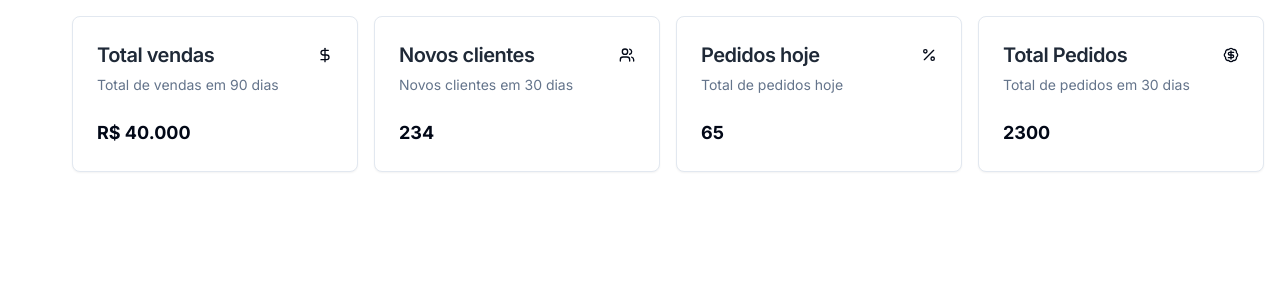
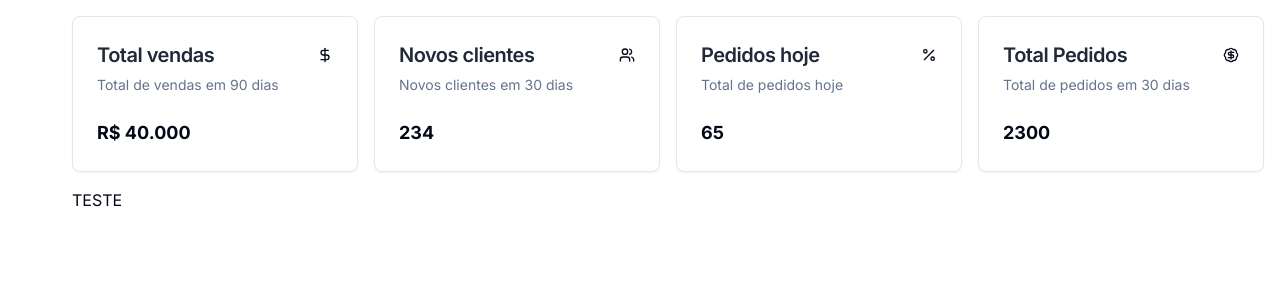
Before and after one commit to omartins-zs/dashboard-nextjs-shadcnui, a Next.js app: page / in a window 1280 px wide. Shown: the top 300 px of the page. Built offline with nearby package versions, Linux system fonts and the light colour scheme.

Commit message:
Criando e Importando o Component ChartOverview

```diff
--- a/src/app/page.tsx
+++ b/src/app/page.tsx
@@ -8,6 +8,7 @@ import {
   CardTitle,
 } from "@/components/ui/card";
 import { BadgeDollarSign, DollarSign, Percent, Users } from "lucide-react";
+import { ChartOverview } from "@/components/chart";
 export default function Home() {
   return (
     <main className="sm:ml-14 p-4">
@@ -72,6 +73,10 @@ export default function Home() {
           </CardContent>
         </Card>
       </section>
+
+      <section className="mt-4 flex flex-col md:flex-row gap-4">
+        <ChartOverview></ChartOverview>
+      </section>
     </main>
   );
 }
--- /dev/null
+++ b/src/components/chart/index.tsx
@@ -0,0 +1,7 @@
+export function ChartOverview() {
+    return (
+        <div>
+            <h1>TESTE</h1>
+        </div>
+    )
+}
```
